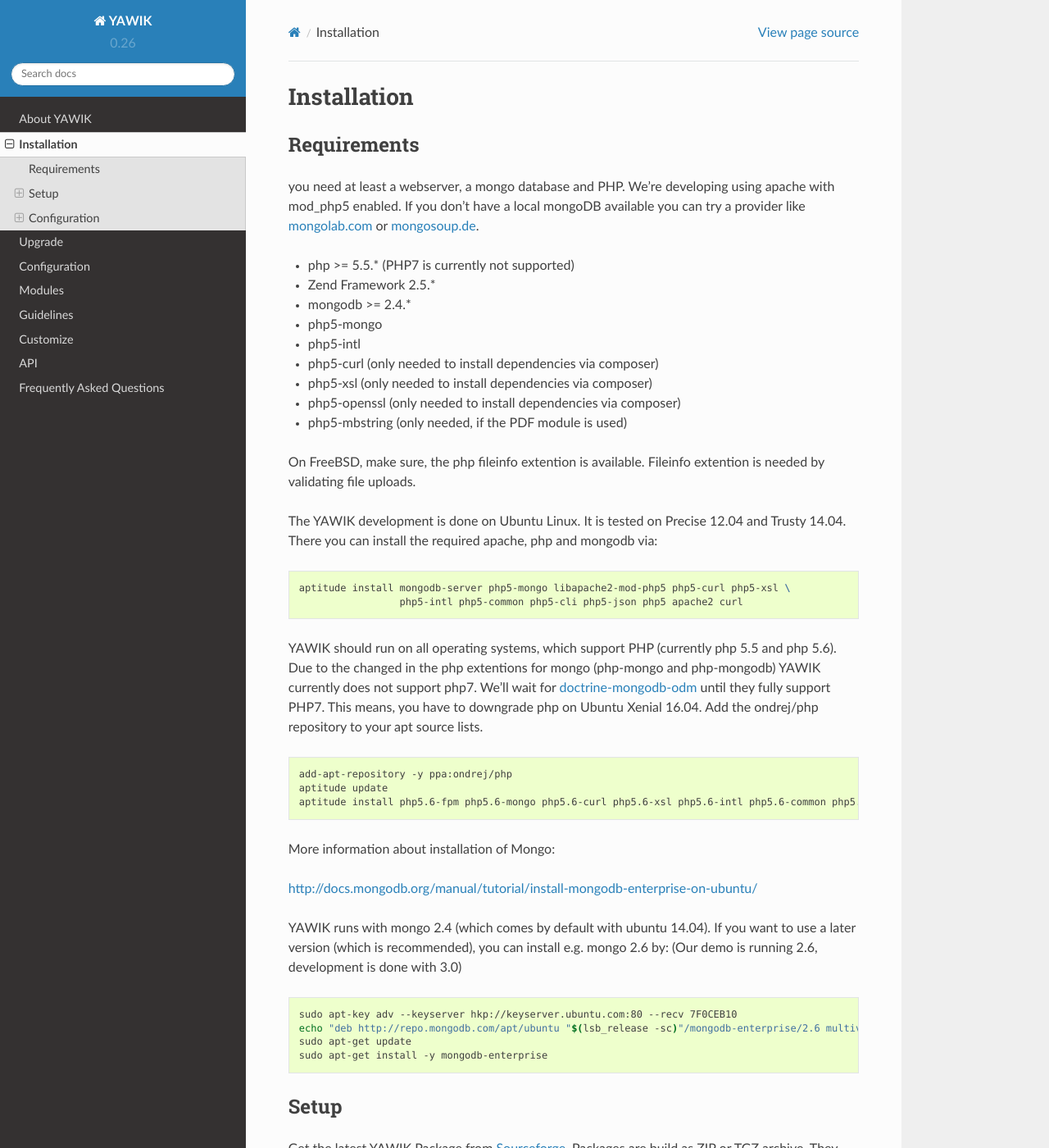
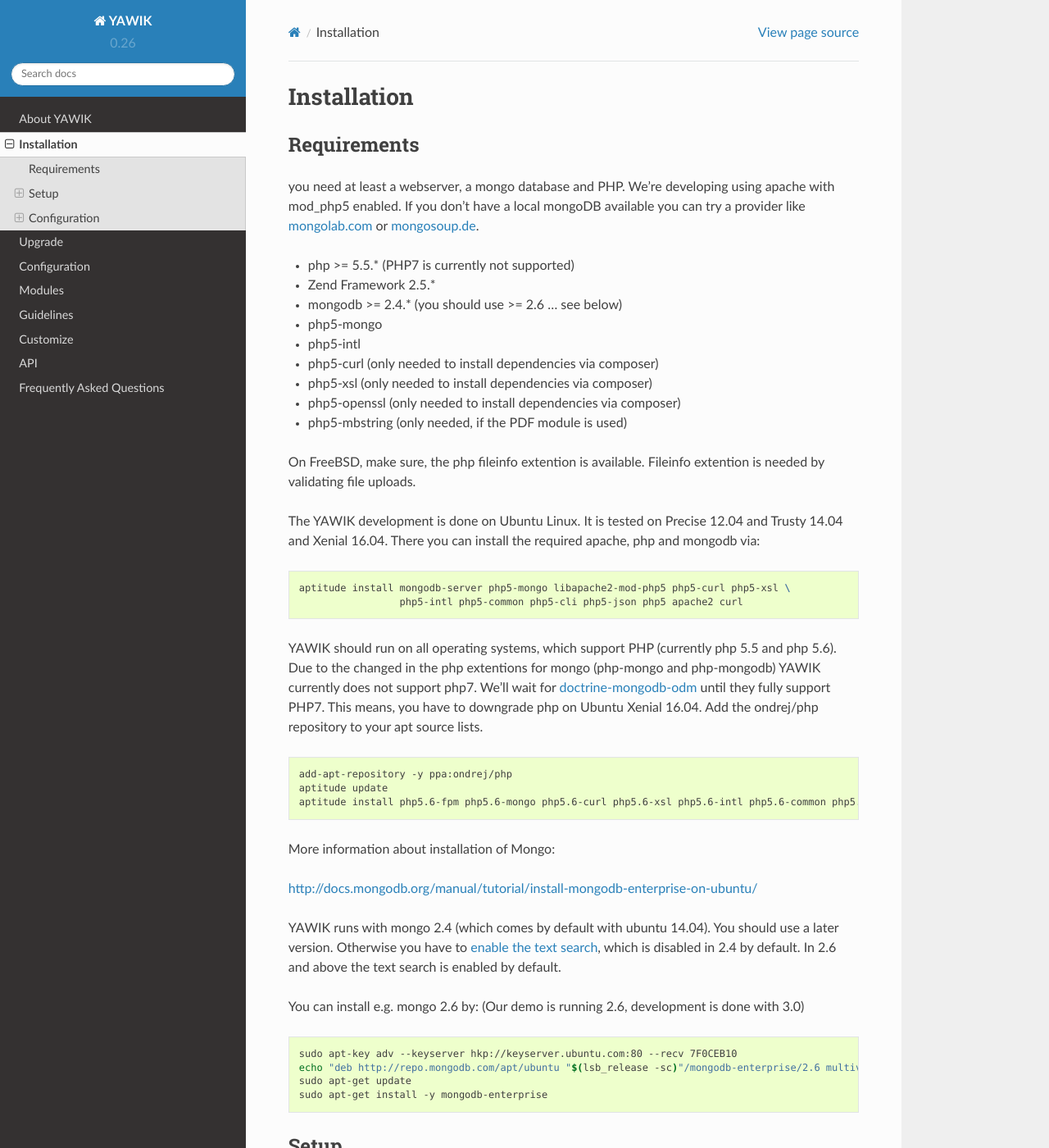
Before and after one commit to cross-solution/YawikDocs, a Sphinx documentation site: the page built from source/installation.rst, in a window 1280 px wide and 1400 px high. Shown: the whole window at 82% size. Built offline with Sphinx 7.4.7 and the Read the Docs theme 2.0.0, drawn with Linux system fonts in a browser that asks for light colours; comment, search, counter and statistics services are not loaded.

Commit message:
using mongodb2.6 is recommended

```diff
--- a/source/installation.rst
+++ b/source/installation.rst
@@ -13,7 +13,7 @@
 
 * php >= 5.5.* (PHP7 is currently not supported)
 * Zend Framework 2.5.*
-* mongodb >= 2.4.*
+* mongodb >= 2.4.* (you should use >= 2.6 ... see below)
 * php5-mongo
 * php5-intl
 * php5-curl (only needed to install dependencies via composer)
@@ -24,7 +24,7 @@
 On FreeBSD, make sure, the php fileinfo extention is available. Fileinfo extention is needed by validating file uploads.
 
 The YAWIK development is done on Ubuntu Linux. It is tested on Precise 12.04 and Trusty
-14.04. There you can install the required apache, php and mongodb via:
+14.04 and Xenial 16.04. There you can install the required apache, php and mongodb via:
 
 .. code-block:: sh
 
@@ -50,8 +50,12 @@
 
 http://docs.mongodb.org/manual/tutorial/install-mongodb-enterprise-on-ubuntu/
 
-YAWIK runs with mongo 2.4 (which comes by default with ubuntu 14.04). If you want to use a later version
-(which is recommended), you can install e.g. mongo 2.6 by: (Our demo is running 2.6, development is done with 3.0)
+YAWIK runs with mongo 2.4 (which comes by default with ubuntu 14.04). You should use a later version. Otherwise you have
+to `enable the text search`_, which is disabled in 2.4 by default. In 2.6 and above the text search is enabled by default.
+
+.. _enable the text search: https://docs.mongodb.com/v2.4/tutorial/enable-text-search/
+
+You can install e.g. mongo 2.6 by: (Our demo is running 2.6, development is done with 3.0)
 
 .. code-block:: sh
 
```
